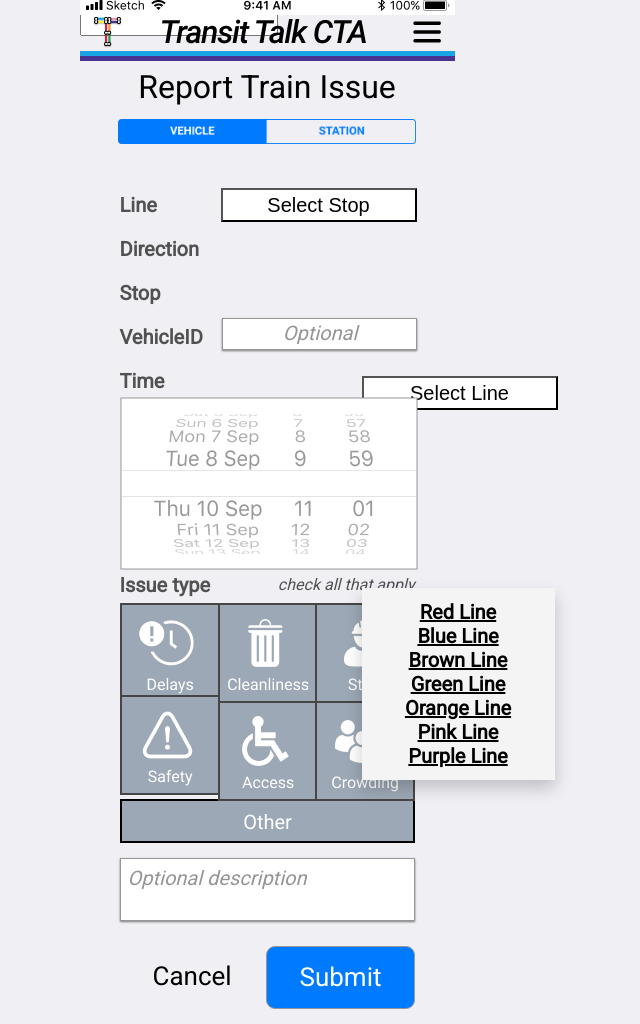
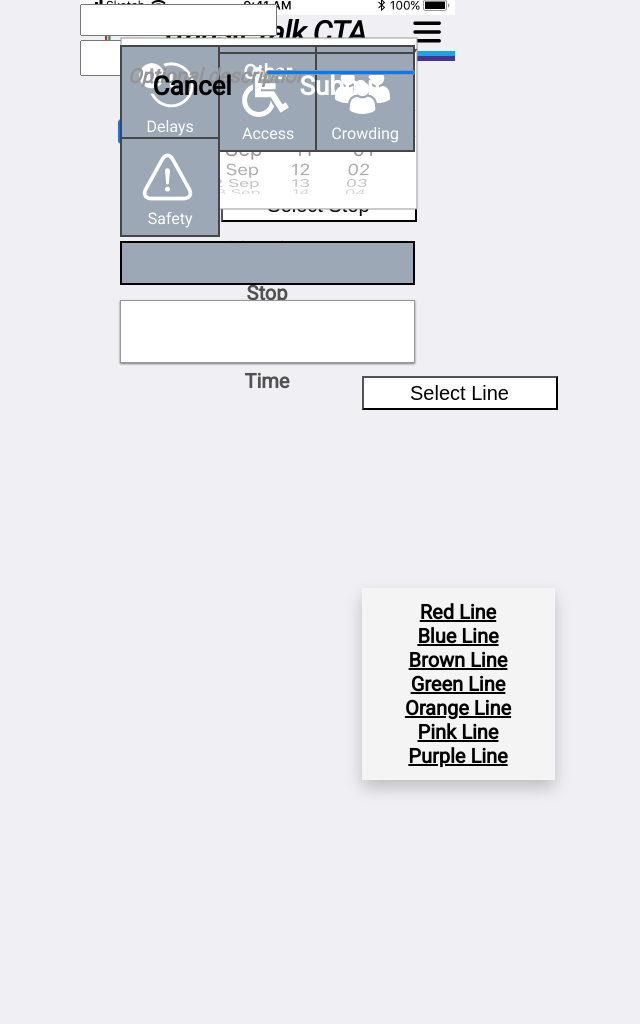
Before and after one commit to andreanthony/andreanthony.github.io, a Jekyll site: the page train-issue.html, which Jekyll copies as it is, in a window 1280 px wide. Shown: the whole page, without its empty margins (373-1013 px from the left). Built offline with Jekyll 4.4.1, drawn with Linux system fonts in a browser that asks for light colours.

Commit message:
Update train-issue.html

```diff
--- a/train-issue.html
+++ b/train-issue.html
@@ -59,10 +59,7 @@
 </script>
    <button onclick="myFunction()" class="dropbtn">Select Direction</button>
    <button onclick="myFunction()" class="dropbtn">Select Stop</button>
-  </div>
- </div>
- <div id="rectangle_copy_2"></div>
- <div id="optional" style="width: 195.03px;">Optional</div>
+   <input class="form-control" style="height: 32px; width: 197px; margin: 4px 0px;">
  <div id="date-picker"><img src="/Date Picker.png" alt="date-picker"></div>
  <div id="issue-type">Issue type</div>
  <div id="check-all">check all that apply</div>
```
